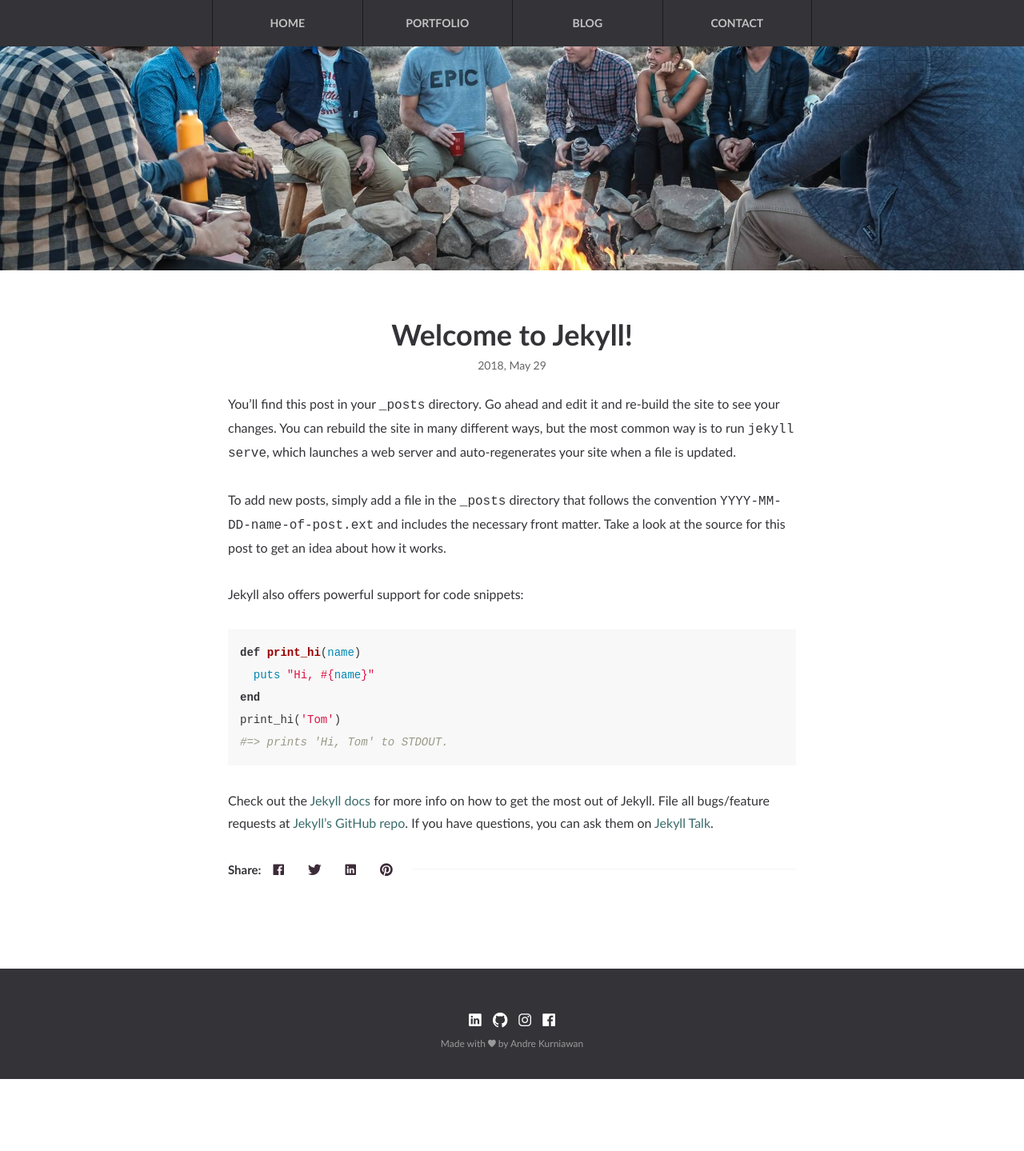
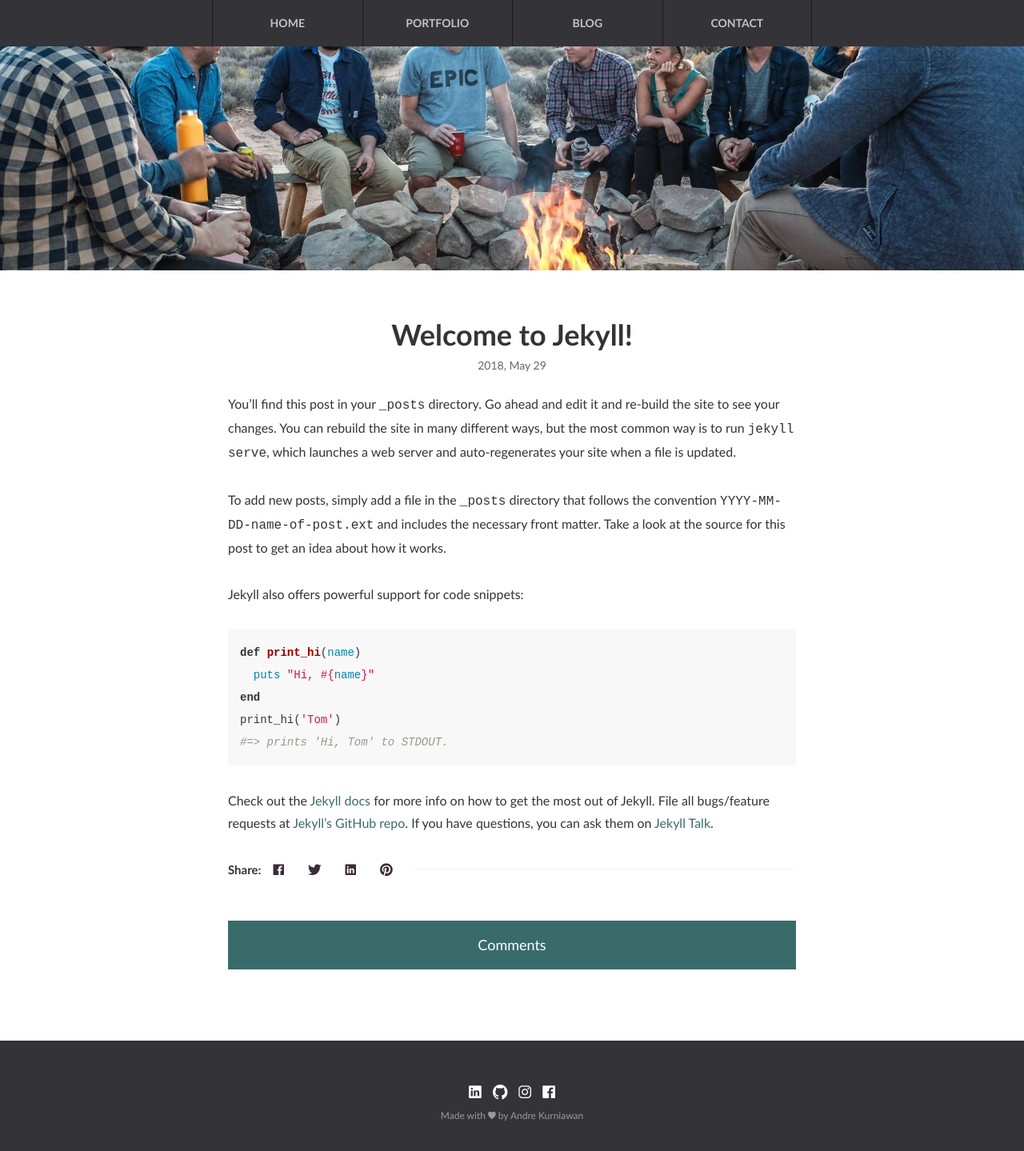
Before and after one commit to drekunia/drekunia.github.io, a Jekyll site: the page built from _posts/2018-05-29-welcome-to-jekyll.markdown, in a window 1280 px wide. Shown: the whole page at 80% size. Built offline with Jekyll 4.4.1, drawn with Linux system fonts in a browser that asks for light colours; nearby versions of some CDN libraries; comment, search, counter and statistics services are not loaded; before the commit the page ends 1349 px from its top, so only the background shows below that.

Commit message:
fbcommments

```diff
--- a/_data/settings.yml
+++ b/_data/settings.yml
@@ -103,9 +103,8 @@
 # social network icons available (https://ionicons.com/): 'twitter' / 'facebook' / 'github' / 'pinterest' 'google-plus' / 'linkedin' / 'youtube' / 'instagram' / 'dribbble' /
 
 #-------------------------------
-# Comment Section (Disqus)
-disqus-identifier: drekunia # Add your shortname for Disqus Comment. For example mr-brown
-
+# Comment Section (Facebook)
+fb-comment-appid: 538032817604026
 #-------------------------------
 # Google Analytics Section
 
--- a/_includes/disqus-comments.html
+++ /dev/null
@@ -1,16 +0,0 @@
-<!-- begin comments -->
-<div class="comments">
-  <div id="disqus_thread" class="article-comments"></div>
-  <script>
-    (function () {
-      var d = document, s = d.createElement('script');
-      s.src = '//{{ site.data.settings.disqus-identifier }}.disqus.com/embed.js';
-      s.setAttribute('data-timestamp', +new Date());
-      (d.head || d.body).appendChild(s);
-    })();
-  </script>
-  <noscript>Please enable JavaScript to view the
-    <a href="https://disqus.com/?ref_noscript">comments powered by Disqus.</a>
-  </noscript>
-</div>
-<!-- end comments -->
--- /dev/null
+++ b/_includes/facebook-comments.html
@@ -0,0 +1,22 @@
+<!-- begin comments -->
+<div class="comments" id="fb-comments">
+  <div>
+    <button class="full-button"
+      onclick="window.location.hash = '#fb-comments';window.location.reload(true);">Comments</button>
+  </div>
+  <div id="fb-root"></div>
+  <script>
+    (function (d, s, id) {
+      var js, fjs = d.getElementsByTagName(s)[0];
+      if (d.getElementById(id)) return;
+      js = d.createElement(s);
+      js.id = id;
+      js.src =
+        'https://connect.facebook.net/en_US/sdk.js#xfbml=1&version=v2.12&appId={{ site.data.settings.fb-comment-appid }}&autoLogAppEvents=1';
+      fjs.parentNode.insertBefore(js, fjs);
+    }(document, 'script', 'facebook-jssdk'));
+  </script>
+  <div class="fb-comments" data-href="{{ page.url | absolute_url }}" data-width="100%" data-numposts="5"></div>
+  <noscript>Please enable JavaScript to view the comments powered by Facebook.</noscript>
+</div>
+<!-- end comments -->
--- a/_includes/main.scss
+++ b/_includes/main.scss
@@ -20,6 +20,7 @@
 @import '3-modules/header';
 @import '3-modules/footer';
 @import '3-modules/social';
+@import '3-modules/comment';
 
 // 4-LAYOUTS
 @import '4-layouts/home';
--- a/_layouts/post.html
+++ b/_layouts/post.html
@@ -50,8 +50,8 @@
 		</ul>
 	</div>
 
-	{% if site.data.settings.disqus-identifier %}
-		{% include disqus-comments.html %}
+	{% if site.data.settings.fb-comment-appid %}
+		{% include facebook-comments.html %}
 	{% endif %}
 
 </article>
--- a/_sass/3-modules/_buttons.scss
+++ b/_sass/3-modules/_buttons.scss
@@ -25,3 +25,16 @@
     width: 100%;
   }
 }
+
+.full-button {
+  width: 100%;
+  padding: 20px;
+  margin-bottom: 30px;
+  font-size: 18px;
+  border: none;
+  outline: none;
+  cursor: pointer;
+  color: $white;
+  background: $darkgreen;
+  transition: $global-transition;
+}
--- /dev/null
+++ b/_sass/3-modules/_comment.scss
@@ -0,0 +1,7 @@
+/*Fb Comments Width Fix*/
+.fb_iframe_widget_fluid_desktop,
+.fb_iframe_widget_fluid_desktop span,
+.fb_iframe_widget_fluid_desktop iframe {
+  max-width: 100% !important;
+  width: 100% !important;
+}
--- a/js/common.js
+++ b/js/common.js
@@ -1,22 +1,22 @@
-$(document).ready(function() {
-  "use strict";
+$(document).ready(function () {
+  'use strict';
 
   /* =======================
   // Toggle Menu
   ======================= */
-  $(".hamburger-icon").on("click", function() {
-    $(".menu-nav").toggleClass("is-open");
+  $('.hamburger-icon').on('click', function () {
+    $('.menu-nav').toggleClass('is-open');
   });
 
   /* =======================
   // Sticky Header
   ======================= */
-  $(".header").sticky({ topSpacing: 0 });
+  $('.header').sticky({ topSpacing: 0 });
 
   /* =======================
   // Responsive Videos
   ======================= */
-  $(".main").fitVids({ customSelector: ['iframe[src*="ted.com"]'] });
+  $('.main').fitVids({ customSelector: ['iframe[src*="ted.com"]'] });
 
   /* =======================
   // Easy Pie Chart
@@ -25,19 +25,20 @@
     wh = window.innerHeight;
 
   function reveals() {
-    $(window).on('scroll', function () {
-      $(".chart").each(function (i) {
+    $(window)
+      .on('scroll', function () {
+        $('.chart').each(function (i) {
           var el_top = $(this).offset().top,
             win_bottom = wh + $(window).scrollTop();
 
           if (el_top < win_bottom) {
-          $(".chart").easyPieChart({
+            $('.chart').easyPieChart({
               lineWidth: 10,
               scaleLength: 0,
               size: 120,
-            lineCap: "circle",
+              lineCap: 'circle',
               animate: 2000,
-            scaleColor: "#dfe0e0",
+              scaleColor: '#dfe0e0',
               onStep: function (from, to, percent) {
                 $(this.el).find('.percent').text(Math.round(percent));
               },
@@ -45,42 +46,43 @@
                 var ctx = this.renderer.getCtx();
                 var canvas = this.renderer.getCanvas();
                 var gradient = ctx.createLinearGradient(0, 0, canvas.width, 0);
-              gradient.addColorStop(0, "#8fbfbf");
-              gradient.addColorStop(1, "#158a8a");
+                gradient.addColorStop(0, '#8fbfbf');
+                gradient.addColorStop(1, '#158a8a');
                 return gradient;
-            }
+              },
             });
           }
         });
-    }).scroll();
+      })
+      .scroll();
   }
 
   setTimeout(function () {
     reveals();
   }, 500);
 
-
   /* =======================
   // Featherlight.js
   ======================= */
-  var workLink = $(".work-popup-link");
+  var workLink = $('.work-popup-link');
 
-  $(workLink).featherlight({ targetAttr: "href" });
+  $(workLink).featherlight({ targetAttr: 'href' });
 
-  $(workLink).click(function() {
-    var workImageAlt = $(this).find(".work-image").attr("title");
-    $('<div class="caption">').text(workImageAlt).appendTo($(".featherlight-content"));
+  $(workLink).click(function () {
+    var workImageAlt = $(this).find('.work-image').attr('title');
+    $('<div class="caption">')
+      .text(workImageAlt)
+      .appendTo($('.featherlight-content'));
   });
-
 
   /* =======================
   // Slick Slider
   ======================= */
-  $(".slick").slick({
+  $('.slick').slick({
     infinite: true,
     slideToShow: 1,
     dots: true,
-    arrows: false
+    arrows: false,
   });
 
   /* =======================
@@ -89,43 +91,43 @@
   $(window).scroll(function () {
     var st = $(this).scrollTop();
 
-    $(".hero").css({
-      "transform": "translate3d(0px, " + st / 7 + "px, 0px)"
-    })
+    $('.hero').css({
+      transform: 'translate3d(0px, ' + st / 7 + 'px, 0px)',
+    });
   });
 
   /* =======================
   // Smooth State
   ======================= */
-  var $page = $("#canvas"),
+  var $page = $('#canvas'),
     options = {
       debug: true,
       prefetch: true,
-      blacklist: ".work-popup-link",
+      blacklist: '.work-popup-link .no-smmothstate',
       cacheLength: 2,
       onStart: {
         duration: 250, // Duration of our animation
-        render: function($container) {
+        render: function ($container) {
           // Add your CSS animation reversing class
-          $container.addClass("is-exiting");
+          $container.addClass('is-exiting');
           // Restart your animation
           smoothState.restartCSSAnimations();
-        }
+        },
       },
       onReady: {
         duration: 0,
-        render: function($container, $newContent) {
+        render: function ($container, $newContent) {
           // Remove your CSS animation reversing class
-          $container.removeClass("is-exiting");
+          $container.removeClass('is-exiting');
 
           // Inject the new content
           $container.html($newContent);
 
           // Inject Sticky
-          $(".header").sticky({ topSpacing: 0 });
+          $('.header').sticky({ topSpacing: 0 });
 
-          $(".hamburger-icon").on("click", function() {
-            $(".menu-nav").toggleClass("is-open");
+          $('.hamburger-icon').on('click', function () {
+            $('.menu-nav').toggleClass('is-open');
           });
 
           // Inject PieChart
@@ -133,31 +135,38 @@
             wh = window.innerHeight;
 
           function reveals() {
-            $(window).on('scroll', function () {
-              $(".chart").each(function (i) {
+            $(window)
+              .on('scroll', function () {
+                $('.chart').each(function (i) {
                   var el_top = $(this).offset().top,
                     win_bottom = wh + $(window).scrollTop();
 
                   if (el_top < win_bottom) {
-                  $(".chart").easyPieChart({
+                    $('.chart').easyPieChart({
                       lineWidth: 10,
                       scaleLength: 0,
                       size: 120,
-                    lineCap: "circle",
+                      lineCap: 'circle',
                       animate: 2000,
-                    scaleColor: "#dfe0e0",
+                      scaleColor: '#dfe0e0',
                       barColor: function (percent) {
                         var ctx = this.renderer.getCtx();
                         var canvas = this.renderer.getCanvas();
-                      var gradient = ctx.createLinearGradient(0, 0, canvas.width, 0);
-                      gradient.addColorStop(0, "#FFA7A7");
-                      gradient.addColorStop(1, "#FF2828");
+                        var gradient = ctx.createLinearGradient(
+                          0,
+                          0,
+                          canvas.width,
+                          0
+                        );
+                        gradient.addColorStop(0, '#FFA7A7');
+                        gradient.addColorStop(1, '#FF2828');
                         return gradient;
-                    }
+                      },
                     });
                   }
                 });
-            }).scroll();
+              })
+              .scroll();
           }
 
           setTimeout(function () {
@@ -165,25 +174,26 @@
           }, 500);
 
           // Inject Slick Slider
-          $(".slick").slick({
+          $('.slick').slick({
             infinite: true,
             slideToShow: 1,
             dots: true,
-            arrows: false
+            arrows: false,
           });
 
           // Inject Featherlight
-          var workLink = $(".work-popup-link");
+          var workLink = $('.work-popup-link');
 
-          $(workLink).featherlight({ targetAttr: "href" });
+          $(workLink).featherlight({ targetAttr: 'href' });
 
           $(workLink).click(function () {
-            var workImageAlt = $(this).find(".work-image").attr("title");
-            $('<div class="caption">').text(workImageAlt).appendTo($(".featherlight-content"));
+            var workImageAlt = $(this).find('.work-image').attr('title');
+            $('<div class="caption">')
+              .text(workImageAlt)
+              .appendTo($('.featherlight-content'));
           });
-
-        }
-      }
         },
-    smoothState = $page.smoothState(options).data("smoothState");
+      },
+    },
+    smoothState = $page.smoothState(options).data('smoothState');
 });
```
Lines whose indentation alone changed are shown as unchanged.
